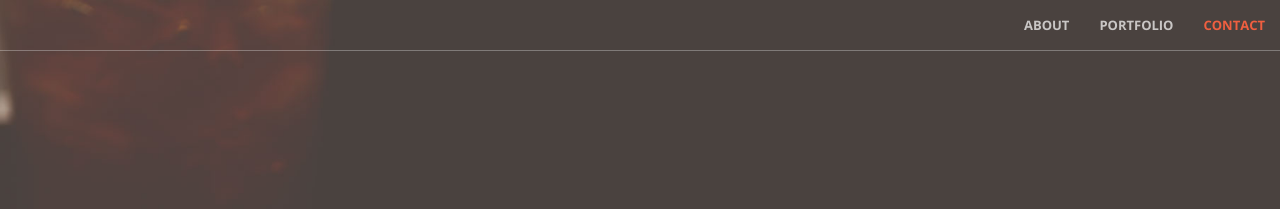
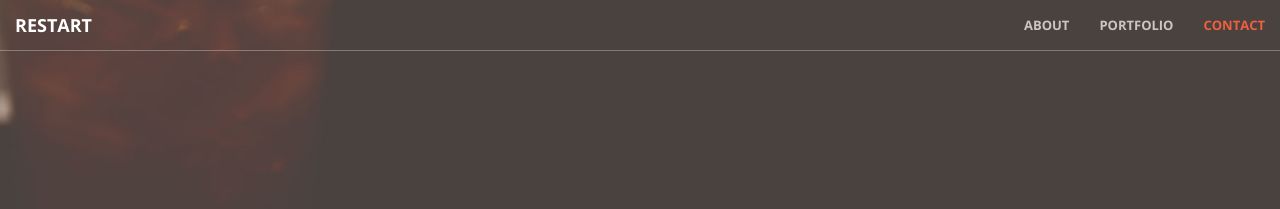
Before and after one commit to McDuffJS/mcduffjs.github.io, a Jekyll site: the page built from index.html, in a window 1280 px wide. Shown: the top 209 px of the page. Built offline with Jekyll 4.4.1, drawn with Linux system fonts in a browser that asks for light colours.

Commit message:
Top of page renamed to restart
Top of page renamed to restart

```diff
--- a/_includes/nav.html
+++ b/_includes/nav.html
@@ -8,7 +8,7 @@
                 <span class="icon-bar"></span>
                 <span class="icon-bar"></span>
             </button>
-            <!-- a class="navbar-brand page-scroll" href="#page-top">Start Bootstrap</a --!>
+            <a class="navbar-brand page-scroll" href="#page-top">Restart</a>
         </div>
 
         <!-- Collect the nav links, forms, and other content for toggling -->
```
